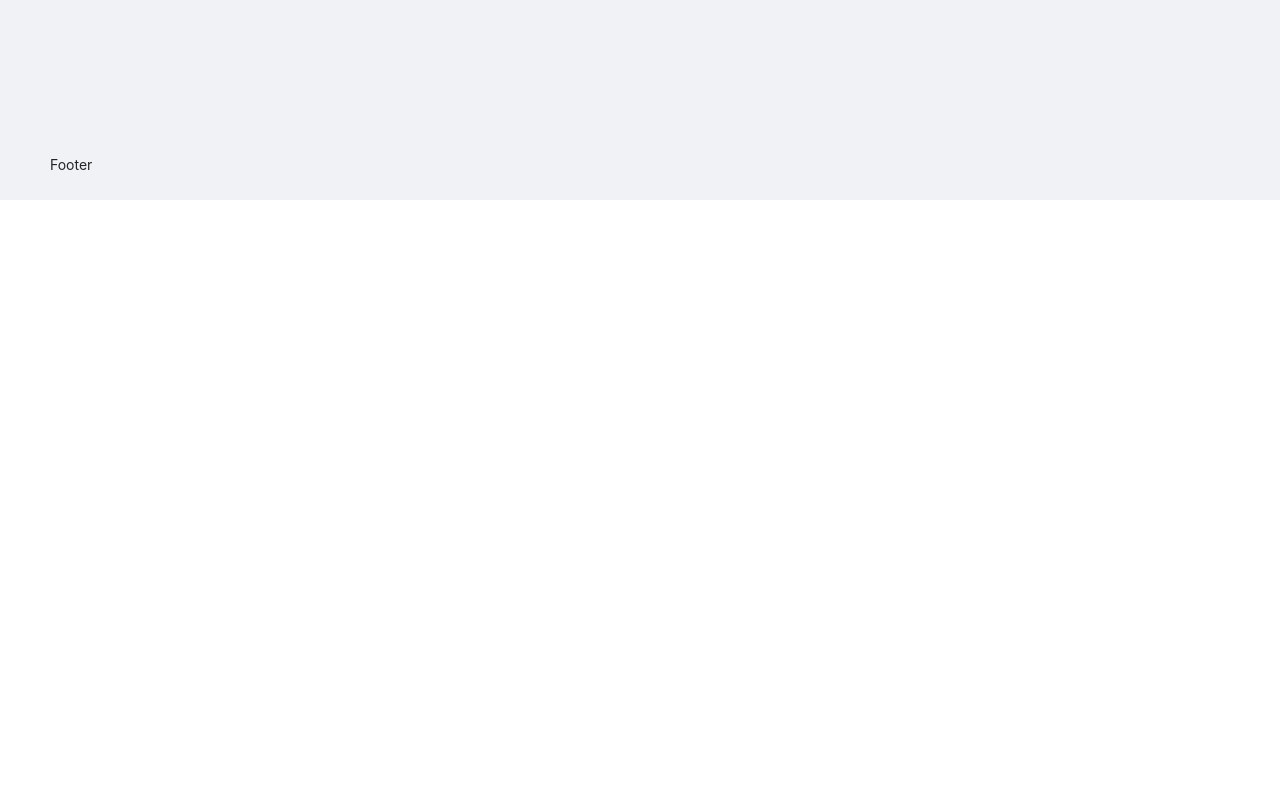
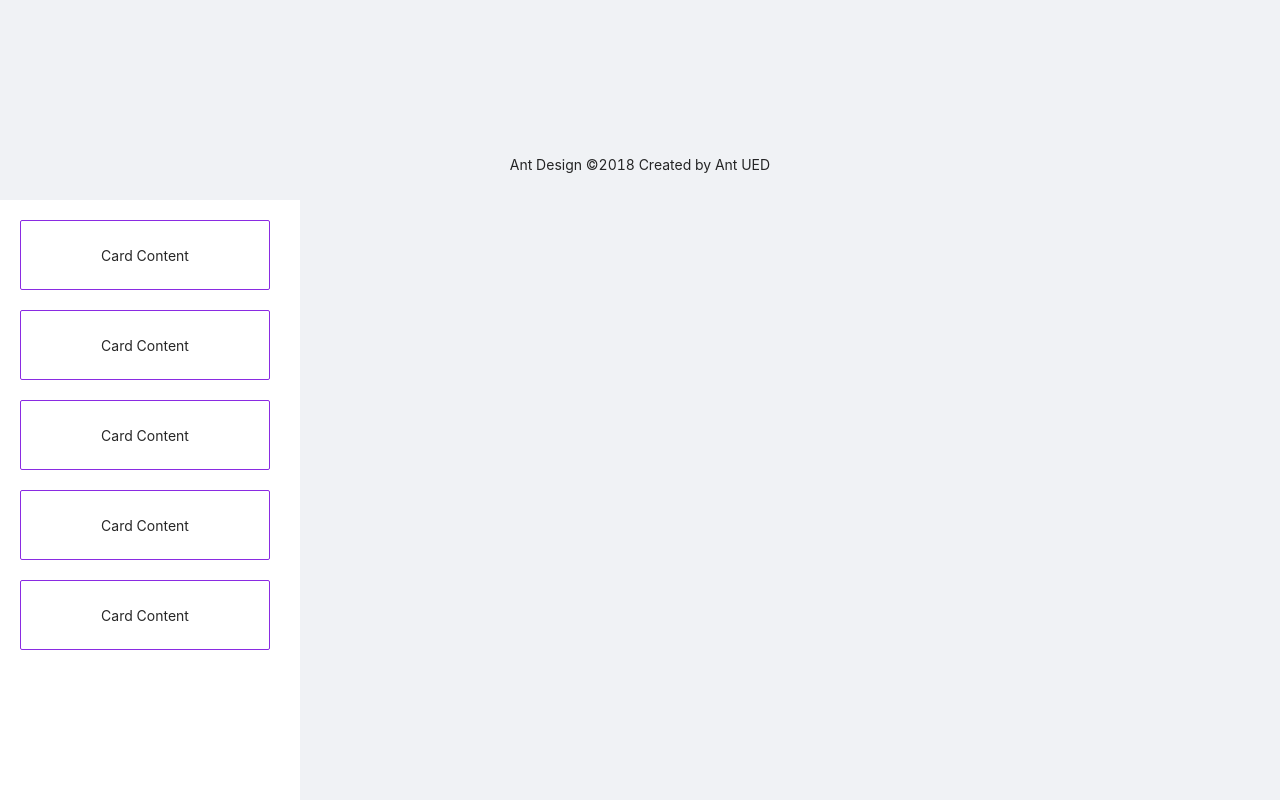
Before and after one commit to MariemSlimene7797/bi-project, a React (Create React App) app: page / in a window 1280 px wide. Shown: the part 600-1400 px from the top of the page. Before the commit the page ends 800 px from the top, so only its background shows below. Built offline with nearby package versions, Linux system fonts and the light colour scheme.

Commit message:
footer+sider+cards(1) CSS

```diff
--- a/src/App.tsx
+++ b/src/App.tsx
@@ -1,12 +1,18 @@
 import React from 'react';
 import 'antd/dist/antd.min.css';
 import AppLayout from './AppLayout';
+import Dashboard from './pages/Dashboard';
 
 interface AppProps {}
 
 const App: React.FC<AppProps> = () => {
 
-      return <AppLayout/>;
+      return (
+            <>
+      <AppLayout/>
+      <Dashboard/>
+      </>
+      )
 };
 
 export default App;
--- a/src/AppLayout/LayoutFooter/index.tsx
+++ b/src/AppLayout/LayoutFooter/index.tsx
@@ -4,8 +4,10 @@ import React from 'react';
 interface LayoutFooterProps {}
 
 const LayoutFooter: React.FC<LayoutFooterProps> = () => {
+      return(
+      <Layout.Footer style={{ textAlign: 'center' }}>Ant Design ©2018 Created by Ant UED</Layout.Footer>
+      )
 
-      return <Layout.Footer>Footer</Layout.Footer>;
 };
 
 export default LayoutFooter;
--- /dev/null
+++ b/src/pages/Dashboard/Sider/Card/index.tsx
@@ -0,0 +1,17 @@
+import React from 'react';
+import { Card } from 'antd';
+
+
+
+const CardSider = () => {
+    return(
+
+  <Card hoverable={true} style={{ width: 250, borderColor:'blueviolet',margin:20,height:70 }}>
+    <p style={{ textAlign: 'center' }}>Card Content</p>
+
+  </Card>
+
+)
+    };
+
+export default CardSider;
--- /dev/null
+++ b/src/pages/Dashboard/Sider/index.tsx
@@ -0,0 +1,26 @@
+import React from 'react';
+import { Layout, Menu, Breadcrumb } from 'antd';
+import { UserOutlined, LaptopOutlined, NotificationOutlined } from '@ant-design/icons';
+import CardSider from './Card';
+import { wrap } from 'module';
+const { Header, Content, Footer, Sider } = Layout;
+
+const Slider= () => {
+  return(
+
+    <Layout style={{height:800 }}>
+
+      <Sider className="name-sider" width={300}  theme="light" >
+
+      <CardSider></CardSider>
+      <CardSider></CardSider>
+      <CardSider></CardSider>
+      <CardSider></CardSider>
+      <CardSider></CardSider>
+
+
+      </Sider>
+      </Layout>
+)};
+
+export default Slider;
--- a/src/pages/Dashboard/index.tsx
+++ b/src/pages/Dashboard/index.tsx
@@ -1,10 +1,12 @@
 import React from 'react';
-
+import Sider from "./Sider"
 interface DashboardProps {}
 
 const Dashboard: React.FC<DashboardProps> = () => {
 
-      return <></>;
+      return <>
+      <Sider/>
+      </>;
 };
 
 export default Dashboard;
```
